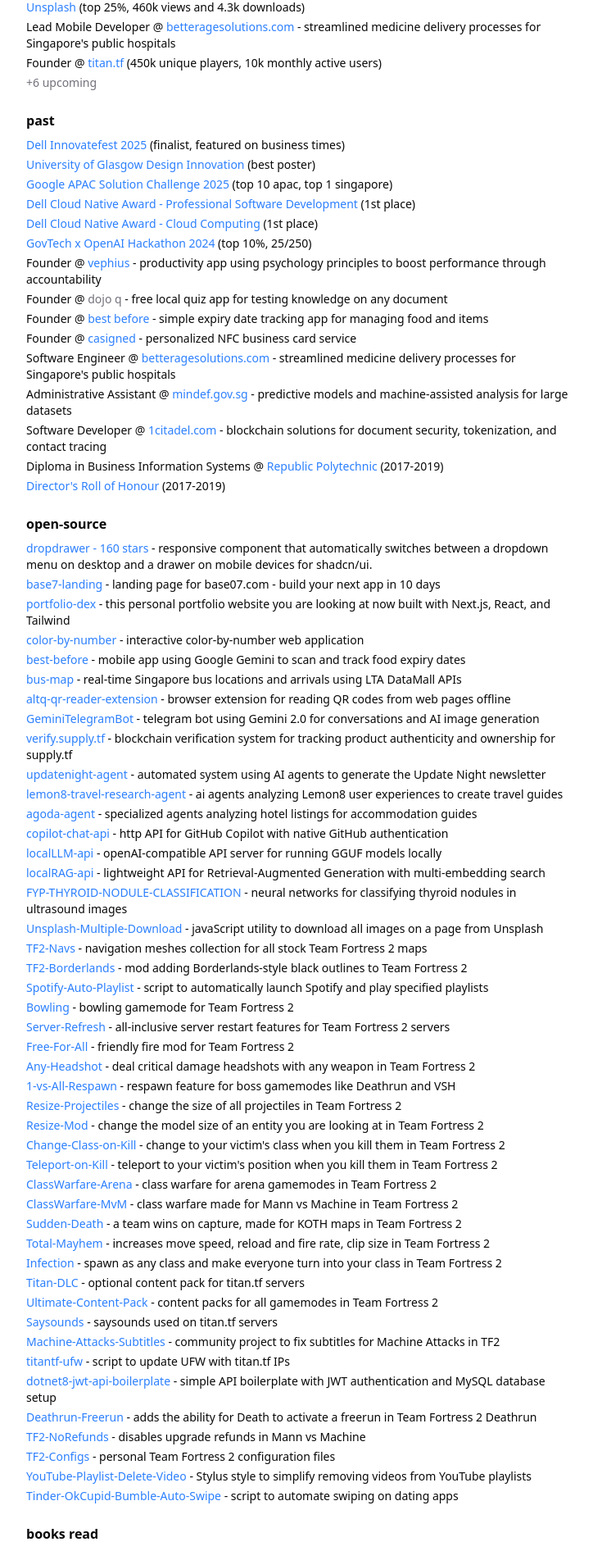
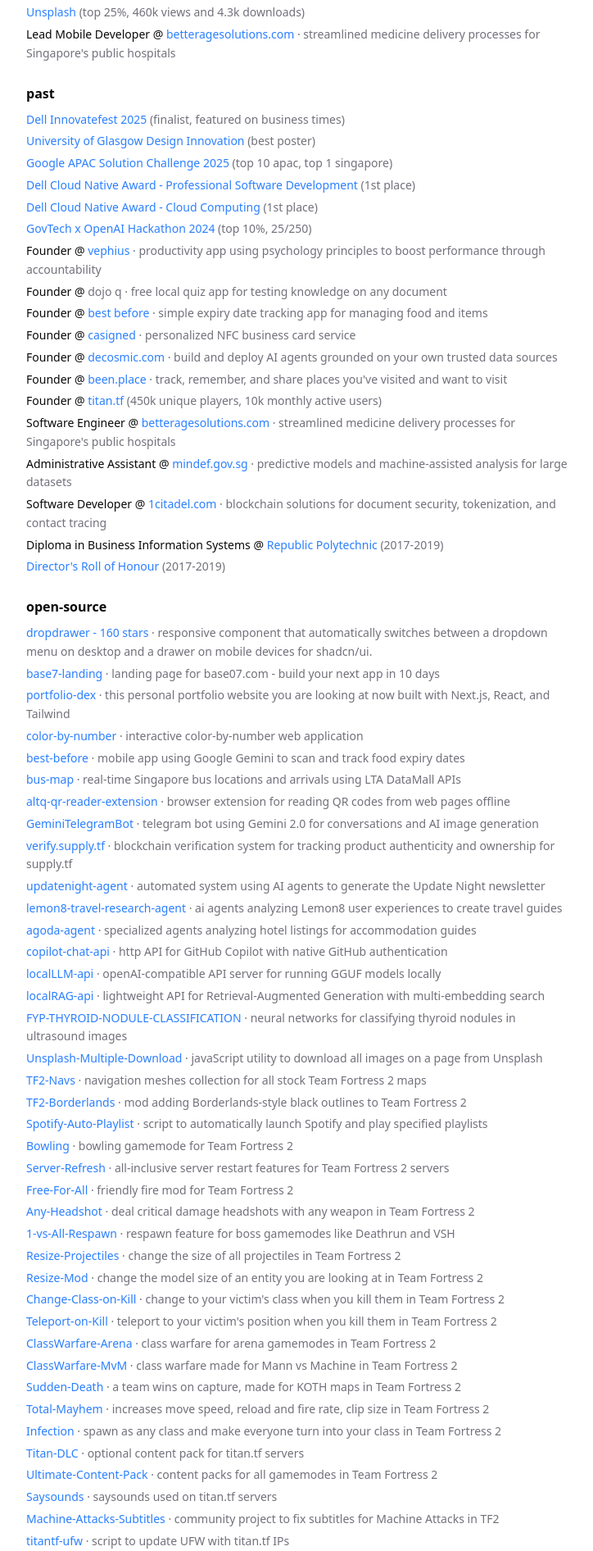
Before and after one commit to jiaweing/portfolio-dex, a Next.js app: page / in a window 1280 px wide. Shown: the part 881-2773 px from the top of the page at 82% size, without its empty margins (272-996 px from the left). Built offline with nearby package versions, Linux system fonts and the light colour scheme.

Commit message:
feat: Implement profile sections for books, experience, gear, and social links with supporting data.

```diff
--- a/app/page.tsx
+++ b/app/page.tsx
@@ -20,7 +20,7 @@
       <main>
         <section className="overflow-hidden bg-white dark:bg-transparent">
           <div className="relative mx-auto max-w-5xl px-6 py-20 lg:py-24">
-            <div className="relative z-10 mx-auto max-w-2xl space-y-4">
+            <div className="relative z-10 mx-auto max-w-2xl space-y-4 leading-relaxed">
               <ProfileHeader />
               <ProfileBio />
               <ExperienceSection />
--- a/components/BooksSection.tsx
+++ b/components/BooksSection.tsx
@@ -1,5 +1,4 @@
-"use client";
-import { InView } from "@/components/core/in-view";
+import { Favicon } from "@/components/ui/Favicon";
 import profileData from "@/data/profile.json";
 import Link from "next/link";
 
@@ -10,38 +9,17 @@
   highlights?: number;
   status: string;
   url: string;
+  invertFavicon?: boolean | "light" | "dark" | "always";
+  hideFavicon?: boolean;
 };
 
 export function BooksSection() {
   return (
     <div>
-      <InView
-        variants={{
-          hidden: { opacity: 0, x: -30, y: 10, filter: "blur(4px)" },
-          visible: { opacity: 1, x: 0, y: 0, filter: "blur(0px)" },
-        }}
-        transition={{ duration: 0.5, ease: "easeOut" }}
-        viewOptions={{ once: true, amount: 0.1 }}
-      >
-        <h3 className="font-semibold mb-2">books read</h3>
-      </InView>
-      <div className="space-y-1 text-sm">
+      <h3 className="font-semibold mb-2">books read</h3>
+      <div className="space-y-1 text-sm leading-relaxed">
         {profileData.books.map((book: BookItem, index: number) => (
-          <InView
-            key={index}
-            variants={{
-              hidden: { opacity: 0, x: -20, y: 10, filter: "blur(3px)" },
-              visible: { opacity: 1, x: 0, y: 0, filter: "blur(0px)" },
-            }}
-            transition={{
-              duration: 0.4,
-              ease: "easeOut",
-              delay: 0.1 + index * 0.08, // Reduced base delay
-            }}
-            viewOptions={{ once: true, amount: 0.1 }}
-          >
-            <BookListItem book={book} />
-          </InView>
+          <BookListItem key={index} book={book} />
         ))}
       </div>
     </div>
@@ -72,15 +50,20 @@
     );
 
   return (
-    <p>
+    <p className="leading-relaxed">
       {book.url && book.url !== "#" ? (
         <Link href={book.url} className="text-blue-500" target="_blank">
+          <Favicon
+            url={book.url}
+            invert={book.invertFavicon}
+            hide={book.hideFavicon}
+          />
           {book.title}
         </Link>
       ) : (
         <span className="text-muted-foreground">{book.title}</span>
       )}{" "}
-      by {book.author}
+      <span className="text-muted-foreground">by {book.author}</span>
       {statusIndicator}
     </p>
   );
--- a/components/ExperienceSection.tsx
+++ b/components/ExperienceSection.tsx
@@ -1,5 +1,4 @@
-"use client";
-import { InView } from "@/components/core/in-view";
+import { Favicon } from "@/components/ui/Favicon";
 import profileData from "@/data/profile.json";
 import Link from "next/link";
 import { BooksSection } from "./BooksSection";
@@ -15,58 +14,22 @@
 
       {/* Past section appears when scrolled into view */}
       <div className="mb-6">
-        <InView
-          variants={{
-            hidden: { opacity: 0, y: 20, filter: "blur(4px)" },
-            visible: { opacity: 1, y: 0, filter: "blur(0px)" },
-          }}
-          transition={{ duration: 0.5, ease: "easeOut" }}
-          viewOptions={{ once: true, amount: 0.1 }}
-        >
-          <PastSection />
-        </InView>
+        <PastSection />
       </div>
 
       {/* Open source section appears when scrolled into view */}
       <div className="mb-6">
-        <InView
-          variants={{
-            hidden: { opacity: 0, y: 20, filter: "blur(4px)" },
-            visible: { opacity: 1, y: 0, filter: "blur(0px)" },
-          }}
-          transition={{ duration: 0.5, ease: "easeOut" }}
-          viewOptions={{ once: true, amount: 0.1 }}
-        >
-          <OpenSourceSection />
-        </InView>
+        <OpenSourceSection />
       </div>
 
       {/* Books section appears when scrolled into view */}
       <div className="mb-6">
-        <InView
-          variants={{
-            hidden: { opacity: 0, y: 20, filter: "blur(4px)" },
-            visible: { opacity: 1, y: 0, filter: "blur(0px)" },
-          }}
-          transition={{ duration: 0.5, ease: "easeOut" }}
-          viewOptions={{ once: true, amount: 0.1 }}
-        >
-          <BooksSection />
-        </InView>
+        <BooksSection />
       </div>
 
       {/* Gear section appears when scrolled into view */}
       <div>
-        <InView
-          variants={{
-            hidden: { opacity: 0, y: 20, filter: "blur(4px)" },
-            visible: { opacity: 1, y: 0, filter: "blur(0px)" },
-          }}
-          transition={{ duration: 0.5, ease: "easeOut" }}
-          viewOptions={{ once: true, amount: 0.1 }}
-        >
-          <GearSection />
-        </InView>
+        <GearSection />
       </div>
     </div>
   );
@@ -77,44 +40,25 @@
   organization: string;
   url: string;
   description: string;
+  invertFavicon?: boolean | "light" | "dark" | "always";
+  hideFavicon?: boolean;
 };
 
 type ProjectItem = {
   name: string;
   url: string;
   description: string;
+  invertFavicon?: boolean | "light" | "dark" | "always";
+  hideFavicon?: boolean;
 };
 
 function PresentSection() {
   return (
     <div>
-      <InView
-        variants={{
-          hidden: { opacity: 0, x: -30, y: 10, filter: "blur(4px)" },
-          visible: { opacity: 1, x: 0, y: 0, filter: "blur(0px)" },
-        }}
-        transition={{ duration: 0.5, ease: "easeOut" }}
-        viewOptions={{ once: true }}
-      >
         <h3 className="font-semibold mb-2">present</h3>
-      </InView>
-      <div className="space-y-1 text-sm">
+      <div className="space-y-1 text-sm leading-relaxed">
         {profileData.present.map((item: ExperienceItem, index: number) => (
-          <InView
-            key={index}
-            variants={{
-              hidden: { opacity: 0, x: -20, y: 10, filter: "blur(3px)" },
-              visible: { opacity: 1, x: 0, y: 0, filter: "blur(0px)" },
-            }}
-            transition={{
-              duration: 0.4,
-              ease: "easeOut",
-              delay: 0.1 + index * 0.1, // Staggered delay
-            }}
-            viewOptions={{ once: true }}
-          >
-            <ExperienceListItem item={item} />
-          </InView>
+          <ExperienceListItem key={index} item={item} />
         ))}
       </div>
     </div>
@@ -124,33 +68,10 @@
 function PastSection() {
   return (
     <div>
-      <InView
-        variants={{
-          hidden: { opacity: 0, x: -30, y: 10, filter: "blur(4px)" },
-          visible: { opacity: 1, x: 0, y: 0, filter: "blur(0px)" },
-        }}
-        transition={{ duration: 0.5, ease: "easeOut" }}
-        viewOptions={{ once: true, amount: 0.1 }}
-      >
         <h3 className="font-semibold mb-2">past</h3>
-      </InView>
-      <div className="space-y-1 text-sm">
+      <div className="space-y-1 text-sm leading-relaxed">
         {profileData.past.map((item: ExperienceItem, index: number) => (
-          <InView
-            key={index}
-            variants={{
-              hidden: { opacity: 0, x: -20, y: 10, filter: "blur(3px)" },
-              visible: { opacity: 1, x: 0, y: 0, filter: "blur(0px)" },
-            }}
-            transition={{
-              duration: 0.4,
-              ease: "easeOut",
-              delay: 0.1 + index * 0.1, // Reduced base delay
-            }}
-            viewOptions={{ once: true, amount: 0.1 }}
-          >
-            <ExperienceListItem item={item} />
-          </InView>
+          <ExperienceListItem key={index} item={item} />
         ))}
       </div>
     </div>
@@ -160,33 +81,10 @@
 function OpenSourceSection() {
   return (
     <div>
-      <InView
-        variants={{
-          hidden: { opacity: 0, x: -30, y: 10, filter: "blur(4px)" },
-          visible: { opacity: 1, x: 0, y: 0, filter: "blur(0px)" },
-        }}
-        transition={{ duration: 0.5, ease: "easeOut" }}
-        viewOptions={{ once: true, amount: 0.1 }}
-      >
         <h3 className="font-semibold mb-2">open-source</h3>
-      </InView>
-      <div className="space-y-1 text-sm">
+      <div className="space-y-1 text-sm leading-relaxed">
         {profileData.opensource.map((project: ProjectItem, index: number) => (
-          <InView
-            key={index}
-            variants={{
-              hidden: { opacity: 0, x: -20, y: 10, filter: "blur(3px)" },
-              visible: { opacity: 1, x: 0, y: 0, filter: "blur(0px)" },
-            }}
-            transition={{
-              duration: 0.4,
-              ease: "easeOut",
-              delay: 0.1 + index * 0.08, // Reduced base delay
-            }}
-            viewOptions={{ once: true, amount: 0.1 }}
-          >
-            <ProjectListItem project={project} />
-          </InView>
+          <ProjectListItem key={index} project={project} />
         ))}
       </div>
     </div>
@@ -200,10 +98,10 @@
     item.description.startsWith("–") ||
     item.description.startsWith("(")
       ? item.description.trim()
-      : `- ${item.description}`;
+      : `· ${item.description}`;
 
   return (
-    <p>
+    <p className="leading-relaxed">
       {item.title && <>{item.title} @ </>}
       {item.url ? (
         <Link
@@ -211,12 +109,17 @@
           className="text-blue-500"
           target={item.url.startsWith("http") ? "_blank" : "_self"}
         >
+          <Favicon
+            url={item.url}
+            invert={item.invertFavicon}
+            hide={item.hideFavicon}
+          />
           {item.organization}
         </Link>
       ) : (
         <span className="text-muted-foreground">{item.organization}</span>
       )}{" "}
-      {item.description && formattedDescription}
+      <span className="text-muted-foreground">{item.description && formattedDescription}</span>
     </p>
   );
 }
@@ -228,18 +131,23 @@
     project.description.startsWith("–") ||
     project.description.startsWith("(")
       ? project.description.trim()
-      : `- ${project.description}`;
+      : `· ${project.description}`;
 
   return (
-    <p>
+    <p className="leading-relaxed">
       {project.url ? (
         <Link href={project.url} className="text-blue-500" target="_blank">
+          <Favicon
+            url={project.url}
+            invert={project.invertFavicon}
+            hide={project.hideFavicon}
+          />
           {project.name}
         </Link>
       ) : (
         <span className="text-muted-foreground">{project.name}</span>
       )}{" "}
-      {formattedDescription}
+      <span className="text-muted-foreground">{formattedDescription}</span>
     </p>
   );
 }
--- /dev/null
+++ b/components/ui/Favicon.tsx
@@ -0,0 +1,49 @@
+"use client";
+
+import { useTheme } from "next-themes";
+
+type FaviconProps = {
+  url: string;
+  className?: string;
+  invert?: boolean | "light" | "dark" | "always";
+  hide?: boolean;
+};
+
+export function Favicon({
+  url,
+  className = "",
+  invert = false,
+  hide = false,
+}: FaviconProps) {
+  const { resolvedTheme } = useTheme(); // Use resolvedTheme to handle 'system' preference
+
+  if (hide || !url || url === "#" || url.startsWith("/")) return null;
+
+  const shouldInvert =
+    invert === "always" ||
+    invert === true ||
+    (invert === "light" && resolvedTheme === "light") ||
+    (invert === "dark" && resolvedTheme === "dark");
+
+  try {
+    const domain = new URL(url).hostname;
+    // Size 32 for better quality on high DPI screens, displayed as 16px
+    const faviconUrl = `https://www.google.com/s2/favicons?domain=${domain}&sz=32`;
+
+    return (
+      <img
+        src={faviconUrl}
+        alt=""
+        className={`inline-block w-4 h-4 mr-1 rounded-sm align-text-bottom ${className} ${
+          resolvedTheme === "dark" ? "opacity-90" : ""
+        } ${shouldInvert ? "invert" : ""}`}
+        loading="lazy"
+        onError={(e) => {
+          e.currentTarget.style.display = "none";
+        }}
+      />
+    );
+  } catch (e) {
+    return null;
+  }
+}
--- a/data/profile.json
+++ b/data/profile.json
@@ -4,7 +4,8 @@
       "title": "Business Director",
       "organization": "base07.com",
       "url": "https://base07.com",
-      "description": "singapore-based software development & holding company"
+      "description": "singapore-based software development & holding company",
+      "invertFavicon": "light"
     },
     {
       "title": "Founder",
@@ -16,7 +17,8 @@
       "title": "Founder",
       "organization": "quest.tf",
       "url": "https://quest.tf",
-      "description": "team fortress 2 adventure-based platform"
+      "description": "team fortress 2 adventure-based platform",
+      "hideFavicon": true
     },
     {
       "title": "Founder",
@@ -49,22 +51,10 @@
       "description": "sharing my life as a tech startup founder in Singapore (860+ subscribers, 100k views)"
     },
     {
-      "title": "Founder",
-      "organization": "decosmic.com",
-      "url": "https://decosmic.com",
-      "description": "build and deploy AI agents grounded on your own trusted data sources"
-    },
-    {
       "title": "Affiliate & Seller",
       "organization": "Shopee",
       "url": "https://shopee.sg",
       "description": "showcasing curated tech gear and collectibles"
-    },
-    {
-      "title": "Founder",
-      "organization": "been.place",
-      "url": "https://been.place",
-      "description": "track, remember, and share places you've visited and want to visit"
     },
     {
       "title": "Computer Science",
@@ -88,25 +78,14 @@
       "title": "",
       "organization": "Unsplash",
       "url": "https://unsplash.com/@jiaweing",
-      "description": "(top 25%, 460k views and 4.3k downloads)"
+      "description": "(top 25%, 460k views and 4.3k downloads)",
+      "invertFavicon": "dark"
     },
     {
       "title": "Lead Mobile Developer",
       "organization": "betteragesolutions.com",
       "url": "https://betteragesolutions.com",
       "description": "streamlined medicine delivery processes for Singapore's public hospitals"
-    },
-    {
-      "title": "Founder",
-      "organization": "titan.tf",
-      "url": "https://titan.tf",
-      "description": "(450k unique players, 10k monthly active users)"
-    },
-    {
-      "title": "",
-      "organization": "+6 upcoming",
-      "url": "",
-      "description": ""
     }
   ],
   "past": [
@@ -169,6 +148,25 @@
       "organization": "casigned",
       "url": "https://tally.so/r/m6QO4O",
       "description": "personalized NFC business card service"
+    },
+    {
+      "title": "Founder",
+      "organization": "decosmic.com",
+      "url": "https://decosmic.com",
+      "description": "build and deploy AI agents grounded on your own trusted data sources"
+    },
+    {
+      "title": "Founder",
+      "organization": "been.place",
+      "url": "https://been.place",
+      "description": "track, remember, and share places you've visited and want to visit",
+      "hideFavicon": true
+    },
+        {
+      "title": "Founder",
+      "organization": "titan.tf",
+      "url": "https://titan.tf",
+      "description": "(450k unique players, 10k monthly active users)"
     },
     {
       "title": "Software Engineer",
@@ -543,13 +541,15 @@
       "name": "Ducky One 2 Mini",
       "description": "60% mechanical keyboard",
       "url": "https://www.duckychannel.com.tw/en/Ducky-One2-Mini-Pure-White-RGB",
-      "category": "keyboard"
+      "category": "keyboard",
+      "invertFavicon": "dark"
     },
     {
       "name": "Ducky One 3",
       "description": "mechanical keyboard",
       "url": "https://www.duckychannel.com.tw/en/Ducky-One3",
-      "category": "keyboard"
+      "category": "keyboard",
+      "invertFavicon": "dark"
     },
     {
       "name": "3x Aula F75 Pro",
@@ -609,13 +609,15 @@
       "name": "DJI Pocket 3",
       "description": "portable camera for content creation",
       "url": "https://www.dji.com/pocket-3",
-      "category": "camera"
+      "category": "camera",
+      "invertFavicon": "dark"
     },
     {
       "name": "DJI Mic 2",
       "description": "wireless microphone system",
       "url": "https://www.dji.com/dji-mic-2",
-      "category": "audio"
+      "category": "audio",
+      "invertFavicon": "dark"
     },
     {
       "name": "Nintendo Switch OLED",
@@ -659,79 +661,79 @@
       "title": "Rich Dad Poor Dad",
       "author": "Robert Kiyosaki",
       "status": "in-progress",
-      "url": "https://www.richdad.com/products/rich-dad-poor-dad"
+      "url": "https://www.goodreads.com/book/show/69571.Rich_Dad_Poor_Dad"
     },
     {
-      "title": "Zero to Hero",
+      "title": "Zero to One",
       "author": "Peter Thiel",
       "status": "completed",
-      "url": "https://en.wikipedia.org/wiki/Zero_to_One"
+      "url": "https://www.goodreads.com/book/show/18050143-zero-to-one"
     },
     {
       "title": "Thinking, Fast and Slow",
       "author": "Daniel Kahneman",
       "status": "in-progress",
-      "url": "https://en.wikipedia.org/wiki/Thinking,_Fast_and_Slow"
+      "url": "https://www.goodreads.com/book/show/11468377-thinking-fast-and-slow"
     },
     {
       "title": "The Subtle Art of Not Giving a F*ck",
       "author": "Mark Manson",
       "status": "completed",
-      "url": "https://markmanson.net/books/subtle-art-of-not-giving-a-fuck"
+      "url": "https://www.goodreads.com/book/show/28257707-the-subtle-art-of-not-giving-a-f-ck"
     },
     {
       "title": "Atomic Habits",
       "author": "James Clear",
       "status": "completed",
-      "url": "https://jamesclear.com/atomic-habits"
+      "url": "https://www.goodreads.com/book/show/40121378-atomic-habits"
     },
     {
       "title": "The Almanack of Naval Ravikant",
       "author": "Eric Jorgenson",
       "status": "completed",
-      "url": "https://www.navalmanack.com"
+      "url": "https://www.goodreads.com/book/show/54366650-the-almanack-of-naval-ravikant"
     },
     {
       "title": "The Woke Salaryman Crash Course on Capitalism",
       "author": "The Woke Salaryman",
       "status": "completed",
-      "url": "https://thewokesalaryman.com/book"
+      "url": "https://www.goodreads.com/book/show/203920958-the-woke-salaryman-crash-course-on-capitalism-money"
     },
     {
       "title": "100M Leads: How to Get Strangers To Want To Buy Your Stuff",
       "author": "Alex Hormozi",
       "status": "completed",
-      "url": "https://www.amazon.com/100M-Leads-Strangers-Want-Stuff/dp/B0C2SD1HSP"
+      "url": "https://www.goodreads.com/book/show/150267593-100m-leads"
     },
     {
       "title": "Start Marketing the Day You Start Coding",
       "author": "Rob Walling",
       "status": "completed",
-      "url": "https://startmarketingtheday.com"
+      "url": "https://www.goodreads.com/book/show/17696774-start-marketing-the-day-you-start-coding"
     },
     {
       "title": "Eat That Frog: 21 Great Ways to Stop Procrastinating",
-      "author": "Brain Tracy",
+      "author": "Brian Tracy",
       "status": "completed",
-      "url": "https://www.briantracy.com/catalog/eat-that-frog"
+      "url": "https://www.goodreads.com/book/show/15392.Eat_That_Frog"
     },
     {
       "title": "The SaaS Playbook: Build a Multimillion-Dollar Startup",
       "author": "Rob Walling",
       "status": "completed",
-      "url": "https://saasplaybook.com"
+      "url": "https://www.goodreads.com/book/show/60690022-the-saas-playbook"
     },
     {
       "title": "The Psychology of Money",
       "author": "Morgan Housel",
       "status": "completed",
-      "url": "https://www.morganhousel.com/book"
+      "url": "https://www.goodreads.com/book/show/50143831-the-psychology-of-money"
     },
     {
       "title": "Million Dollar Weekend: The Surprising Secrets to Starting Your Business",
       "author": "Noah Kagan",
       "status": "completed",
-      "url": "https://milliondollarweekend.co"
+      "url": "https://www.goodreads.com/book/show/62925482-million-dollar-weekend"
     }
   ]
 }
```
Also changed, not shown: components/GearSection.tsx (+13 -29 lines), components/SocialLinks.tsx (+1 -17 lines).
